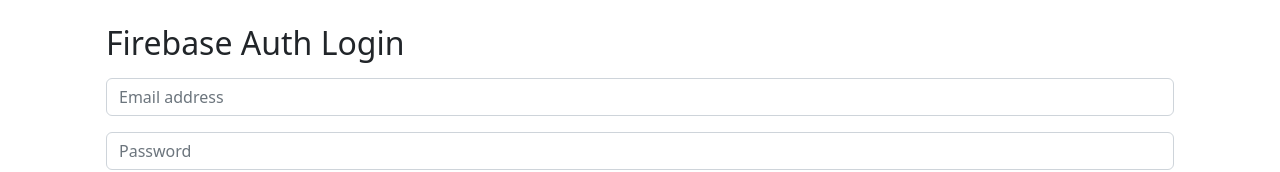
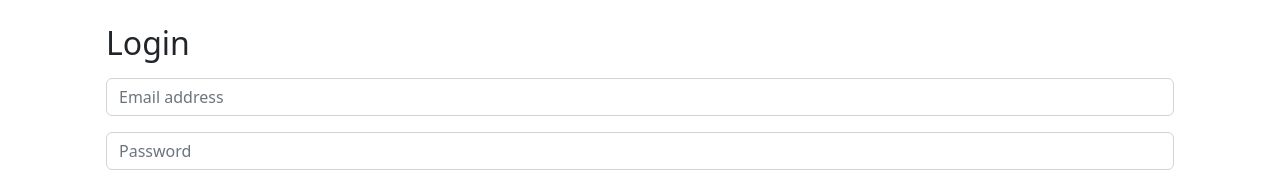
Before and after one commit to ARK650/E-Com, a React (Create React App) app: page / in a window 1280 px wide. Shown: the top 172 px of the page. Built offline with nearby package versions, Linux system fonts and the light colour scheme; no server answers.

Commit message:
spelling correction

```diff
--- a/src/components/Login-components/Login.js
+++ b/src/components/Login-components/Login.js
@@ -37,7 +37,7 @@
     <>
       <Container>
         <div className='p-4 box'>
-          <h2 className='mb-3'>Firebase Auth Login</h2>
+          <h2 className='mb-3'>Login</h2>
           {error && <Alert variant='danger'>{error}</Alert>}
           <Form onSubmit={handleSubmit}>
             <Form.Group className='mb-3' controlId='formBasicEmail'>
```
